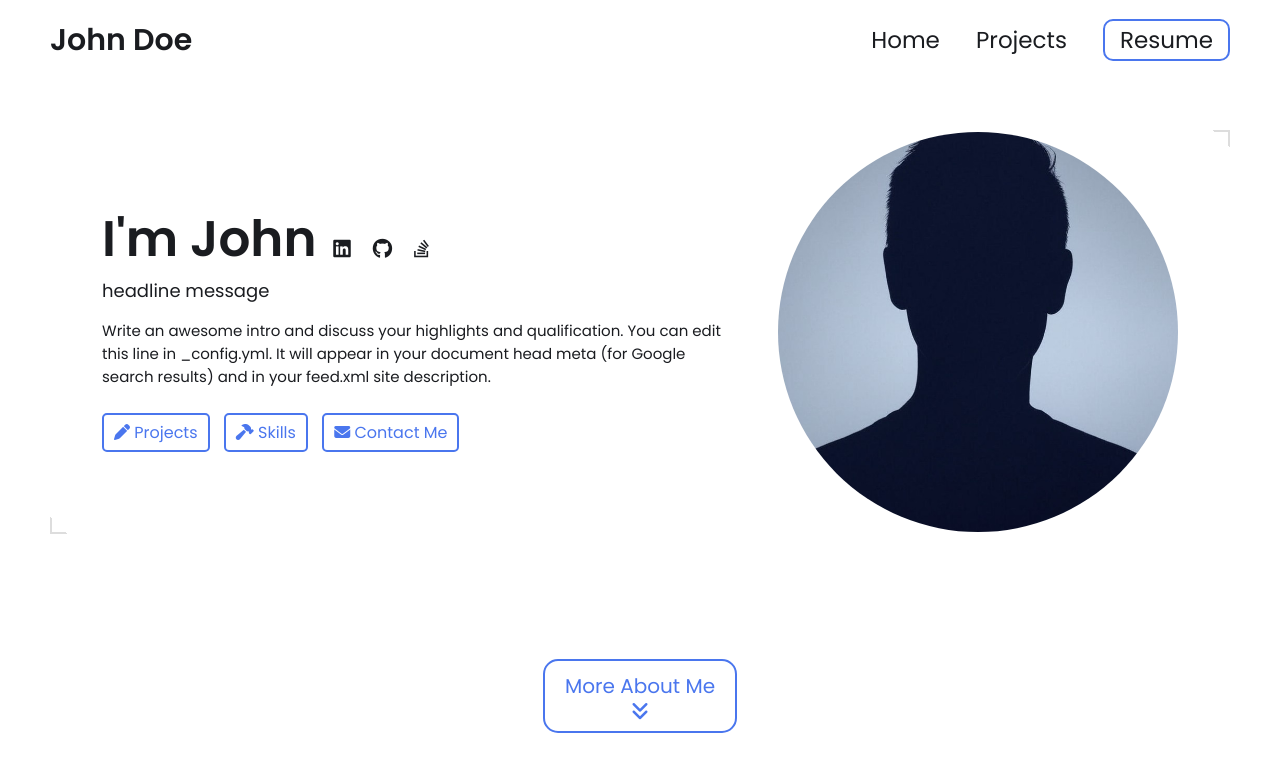
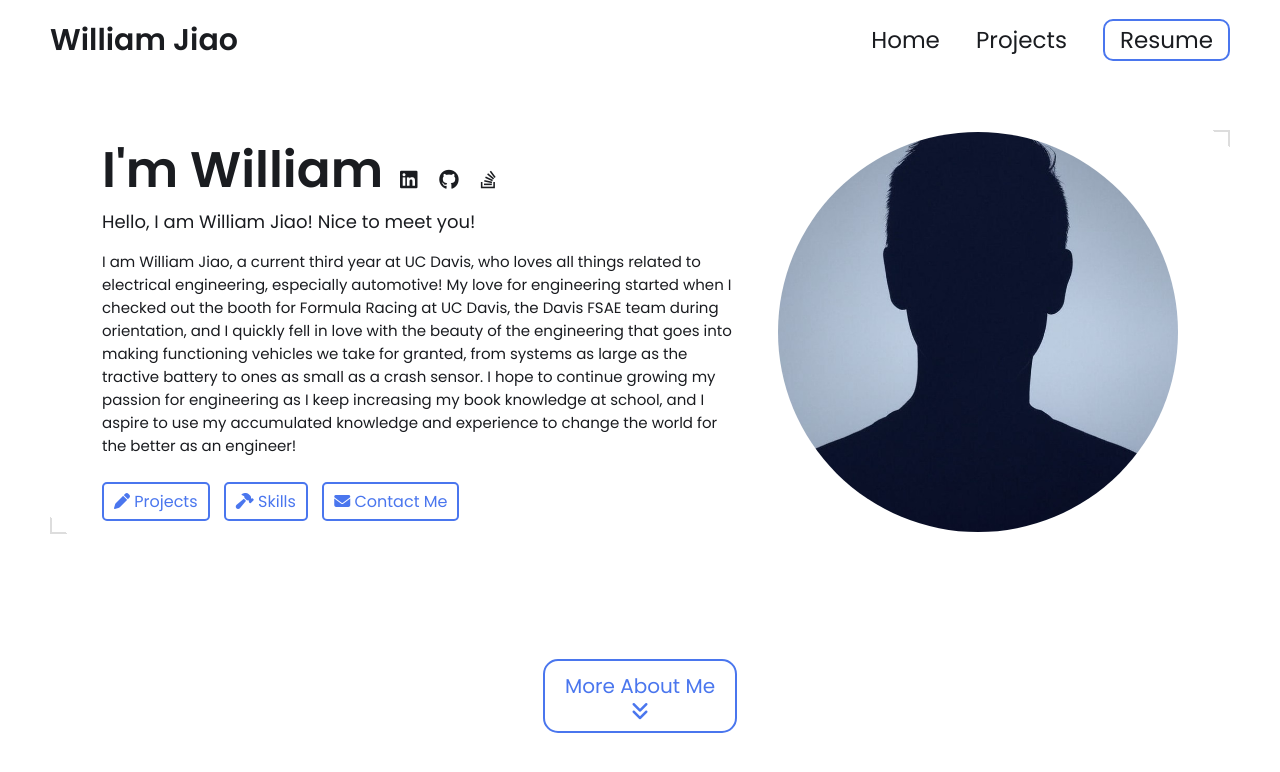
Before and after one commit to WillyWonky967/WillyWonky967.github.io, a Jekyll site: the page built from index.html, in a window 1280 px wide and 900 px high. Shown: the top 772 px of the window. Built offline with Jekyll 4.4.1, drawn with Linux system fonts in a browser that asks for light colours.

Commit message:
Change portfolio owner to William Jiao
Updated portfolio details including name, headline, and description.

```diff
--- a/_config.yml
+++ b/_config.yml
@@ -7,17 +7,20 @@
 
 # Main Page Setup
 
-title: John Doe's Portfolio # This is what shows up in the tab of the browser
+title: William Jiao's Portfolio # This is what shows up in the tab of the browser
 
 
 
 # Hero Section
-name: John Doe
-headline: headline message
+name: William Jiao
+headline: Hello, I am William Jiao! Nice to meet you!
 description: >- # dont remove this line. this will ignore all new lines until the next section
-  Write an awesome intro and discuss your highlights and qualification. You can edit this
-  line in _config.yml. It will appear in your document head meta (for
-  Google search results) and in your feed.xml site description.
+  I am William Jiao, a current third year at UC Davis, who loves all things related to electrical engineering, especially automotive!
+  My love for engineering started when I checked out the booth for Formula Racing at UC Davis, the Davis FSAE team during orientation,
+  and I quickly fell in love with the beauty of the engineering that goes into making functioning vehicles we take for granted, from
+  systems as large as the tractive battery to ones as small as a crash sensor. I hope to continue growing my passion for engineering as
+  I keep increasing my book knowledge at school, and I aspire to use my accumulated knowledge and experience to change the world for the
+  better as an engineer!
 
 # Place your profile image in /assets/images/profile-image/folder and edit the file name
 profile_image: ./assets/images/profile-image/avatar.jpeg
@@ -25,7 +28,7 @@ profile_image: ./assets/images/profile-image/avatar.jpeg
 
 # Link your resume
 # You can place your resume in assets/resume/{resume.pdf or add external link such as pdf saved in google drive
-resume-url: https://drive.google.com/file/d/13Z3duVzh-gguPU5r03oJVEE6rV9rd3DS/view?usp=sharing # or /assets/resume/resume.pdf
+resume-url: https://drive.google.com/file/d/1kKQw8XxC_g0etL1Lup3XlVRR_paEsz2X/view?usp=drive_link # or /assets/resume/resume.pdf
 
 
 # Set up external links - this will show up as small icons next to your name.
```
